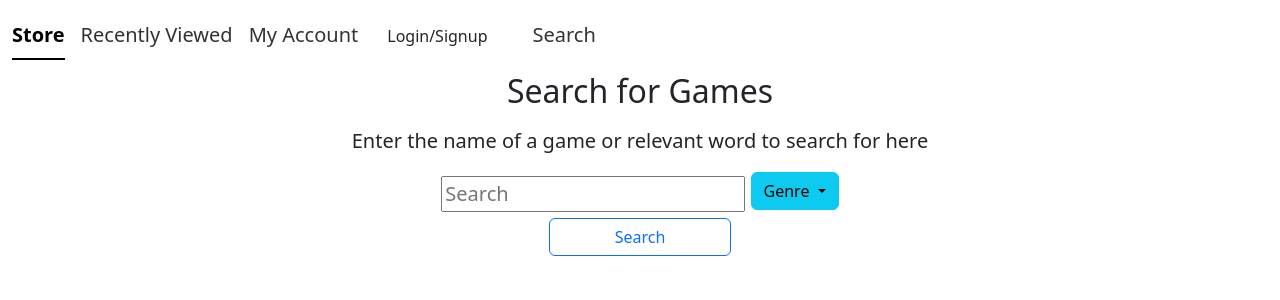
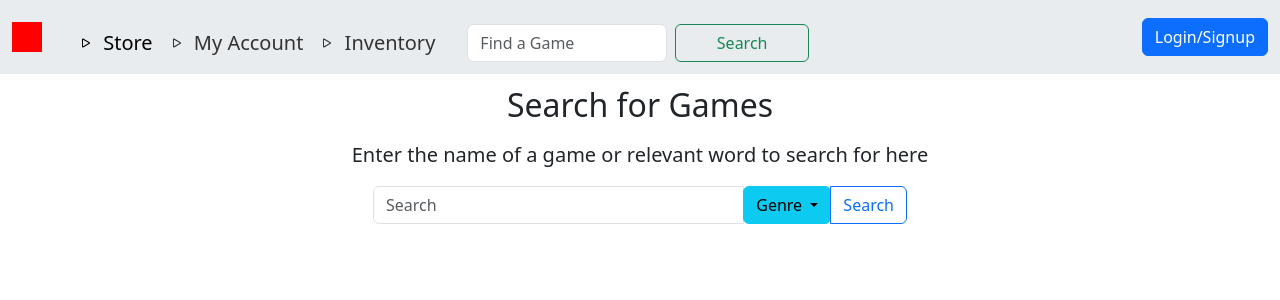
Before and after one commit to Hunter-Wigal/CS440-Team-Delta, a Django app: page /search in a window 1280 px wide. Shown: the top 300 px of the page. Run offline with Django 5.2, Linux system fonts and the light colour scheme; some libraries are stand-ins or nearby versions.

Commit message:
Update search bar

```diff
--- a/delta_marketplace/app/templates/Layouts/search.html
+++ b/delta_marketplace/app/templates/Layouts/search.html
@@ -17,13 +17,13 @@
         }
 
 
-        for(item of document.getElementsByClassName("dropdown-item")){
+        for (item of document.getElementsByClassName("dropdown-item")) {
             item.addEventListener("click", updateGenre);
         }
     }
 
     // Temporay fix because the bootstrap dropdown wasn't working
-    function updateGenre(event){
+    function updateGenre(event) {
         let btn = document.getElementById("genre-button");
         btn.innerText = event.currentTarget.innerText;
 
@@ -51,17 +51,16 @@
         <div class="row">
             <p>Enter the name of a game or relevant word to search for here</p>
         </div>
-        <div class="row">
-            <form method="GET">
 
-                <input class="search-bar" style="display: inline-flex" type="text" name="gamesearch"
-                    placeholder="Search"/>
-
+        <div class="row justify-content-center">
+            <form method="GET" class="input-group w-50">
+                <input class="search-bar form-control" style="display: inline-flex" type="text" name="gamesearch"
+                    placeholder="Search" />
                 <!-- Current solution to passing a genre to the request that the search view can see -->
                 <input name="genre" value="none" hidden id="genre-select">
 
                 <div class="btn-group">
-                    <button type="button" class="btn btn-info dropdown-toggle mb-2" data-bs-toggle="dropdown"
+                    <button type="button" class="btn btn-info dropdown-toggle" data-bs-toggle="dropdown"
                         aria-expanded="false" id="genre-button" name="genre" value="genre">
                         Genre
                     </button>
@@ -75,9 +74,12 @@
                         <li class="dropdown-item">Puzzle</li>
 
                     </ul>
+
+                    <button type="submit" class="btn btn-outline-primary" value="Search">Search</button>
                 </div>
-                <input type="submit" class="btn btn-outline-primary col-2 m-auto" style="display: block" value="Search">
+
             </form>
+
         </div>
 
         <div class="row justify-content-center">
--- a/delta_marketplace/app/templates/Layouts/store.html
+++ b/delta_marketplace/app/templates/Layouts/store.html
@@ -26,10 +26,10 @@
   <h1>This is the home page</h1>
   <p>Imagine some pictures of games here</p>
   <div class="container">
-    <div class="row">
+    <div class="row justify-content-center">
     {% for game in games%}
 
-    <div class="col game">
+    <div class="col mx-3 game">
       <h3>{{game.name}}</h3>
       <p>By: Publisher with id ={{game.publisher_id}}</p>
       <p>Genre: {{game.genre}}</p>
--- a/delta_marketplace/app/templates/base.html
+++ b/delta_marketplace/app/templates/base.html
@@ -1,54 +1,107 @@
 <!doctype html>
 <html lang="en">
+
 <head>
   <meta charset="utf-8">
   <meta name="viewport" content="width=device-width, initial-scale=1">
   <!-- <title>Delta Marketplace</title> -->
-    <link href="https://cdn.jsdelivr.net/npm/bootstrap@5.3.3/dist/css/bootstrap.min.css" rel="stylesheet" integrity="sha384-QWTKZyjpPEjISv5WaRU9OFeRpok6YctnYmDr5pNlyT2bRjXh0JMhjY6hW+ALEwIH" crossorigin="anonymous">
-    <script src="https://cdn.jsdelivr.net/npm/bootstrap@5.3.3/dist/js/bootstrap.bundle.min.js" integrity="sha384-YvpcrYf0tY3lHB60NNkmXc5s9fDVZLESaAA55NDzOxhy9GkcIdslK1eN7N6jIeHz" crossorigin="anonymous"></script>
+  <link href="https://cdn.jsdelivr.net/npm/bootstrap@5.3.3/dist/css/bootstrap.min.css" rel="stylesheet"
+    integrity="sha384-QWTKZyjpPEjISv5WaRU9OFeRpok6YctnYmDr5pNlyT2bRjXh0JMhjY6hW+ALEwIH" crossorigin="anonymous">
+  <script src="https://cdn.jsdelivr.net/npm/bootstrap@5.3.3/dist/js/bootstrap.bundle.min.js"
+    integrity="sha384-YvpcrYf0tY3lHB60NNkmXc5s9fDVZLESaAA55NDzOxhy9GkcIdslK1eN7N6jIeHz"
+    crossorigin="anonymous"></script>
 </head>
-  <body>
-    <!-- Navigation Bar, eventually needs a search bar -->
-    <navbar>
+
 <!-- Styling for Navbar -->
 <style>
-        .nav-link:active{
-          color:black;
-        }
-
-        .nav-link{
-            cursor:default;
+  .nav-link:active {
+    color: black;
+    cursor: pointer;
   }
 
   .nav-link {
-            color:hsl(0, 0%, 20%);
+    cursor: pointer;
+  }
+
+  .nav-link {
+    color: hsl(0, 0%, 20%);
   }
 </style>
 
-      <ul class="nav nav-underline" style="margin: 12px;">
+
+<script>
+  function searchRedirect() {
+    let searchValue = document.getElementById("search-term").value;
+
+    console.log(searchValue);
+
+    // Make url dynamic?
+    window.location.replace(`http://127.0.0.1:8000/search?gamesearch=${searchValue}`);
+  }
+</script>
+
+<body>
+  <!-- Navigation Bar, eventually needs a search bar -->
+  <nav class="navbar bg-body-secondary navbar-expand-lg" style="margin-bottom:12px;">
+    <div class="container-fluid">
+      <a href="/" class="navbar-brand"
+        style="border-color:black; border-width:10px; width:30px; height:30px; background-color:red;">
+        <img src="" style="height:10px; width:10px;">
+      </a>
+      <button class="navbar-toggler" type="button" data-bs-toggle="collapse" data-bs-target="#navbarSupportedContent"
+        aria-controls="navbarSupportedContent" aria-expanded="false" aria-label="Toggle navigation">
+        <span class="navbar-toggler-icon"></span>
+      </button>
+      <div class="collapse navbar-collapse" id="navbarSupportedContent">
+        <ul class="navbar-nav me-auto mb-2 mb-lg-0" style="margin: 12px; justify-content:space-evenly;">
           <li class="nav-item">
-            <a class="nav-link active" aria-current="page" href="/">Store</a>
-          </li>
-          <li class="nav-item">
-            <a class="nav-link" href="recents">Recently Viewed</a>
+            <a class="nav-link active" href="/">
+              <svg xmlns="http://www.w3.org/2000/svg" width="20" height="20" fill="currentColor" class="bi bi-play"
+                viewBox="0 0 20 20">
+                <path
+                  d="M10.804 8 5 4.633v6.734zm.792-.696a.802.802 0 0 1 0 1.392l-6.363 3.692C4.713 12.69 4 12.345 4 11.692V4.308c0-.653.713-.998 1.233-.696z" />
+              </svg>
+              Store
+            </a>
           </li>
 
           <li class="nav-item">
-            <a class="nav-link" href="account">My Account</a>
+            <a class="nav-link" href="account">
+              <svg xmlns="http://www.w3.org/2000/svg" width="20" height="20" fill="currentColor" class="bi bi-play"
+                viewBox="0 0 20 20">
+                <path
+                  d="M10.804 8 5 4.633v6.734zm.792-.696a.802.802 0 0 1 0 1.392l-6.363 3.692C4.713 12.69 4 12.345 4 11.692V4.308c0-.653.713-.998 1.233-.696z" />
+              </svg>
+              My Account
+            </a>
           </li>
 
-          <!-- Button trigger modal -->
-          <button type="button" class="btn" data-bs-toggle="modal" data-bs-target="#loginModal">
+          <li class="nav-item">
+            <a class="nav-link" href="inventory">
+              <svg xmlns="http://www.w3.org/2000/svg" width="20" height="20" fill="currentColor" class="bi bi-play"
+                viewBox="0 0 20 20">
+                <path
+                  d="M10.804 8 5 4.633v6.734zm.792-.696a.802.802 0 0 1 0 1.392l-6.363 3.692C4.713 12.69 4 12.345 4 11.692V4.308c0-.653.713-.998 1.233-.696z" />
+              </svg>
+              Inventory
+            </a>
+          </li>
+
+          <li class="row ms-4">
+            <input class="form-control me-2 col" name="search-term" id="search-term" placeholder="Find a Game"
+              aria-label="Search" style="min-width: 200px;">
+            <button class="btn btn-outline-success col" onclick="searchRedirect()">Search</button>
+          </li>
+        </ul>
+
+
+        <button type="button" class="btn btn-primary d-flex" data-bs-toggle="modal" data-bs-target="#loginModal">
           Login/Signup
         </button>
 
-          <!-- Temporary search link. Can eventually change to an input box and a search icon-->
-          <li class="nav-item ms-3">
-            <a class="nav-link" href="search">Search</a>
-          </li>
-
-        </ul>
-    </navbar>
+      </div>
+    </div>
+  </nav>
 
   <!-- Login Modal -->
   <div class="modal fade" id="loginModal" tabindex="-1" aria-labelledby="loginModal" aria-hidden="true">
@@ -95,4 +148,5 @@
   {% endblock %}
 
 </body>
+
 </html>
```
Lines whose indentation alone changed are shown as unchanged.
